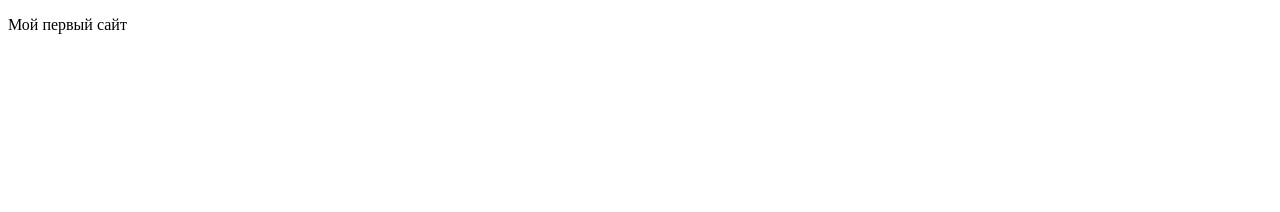
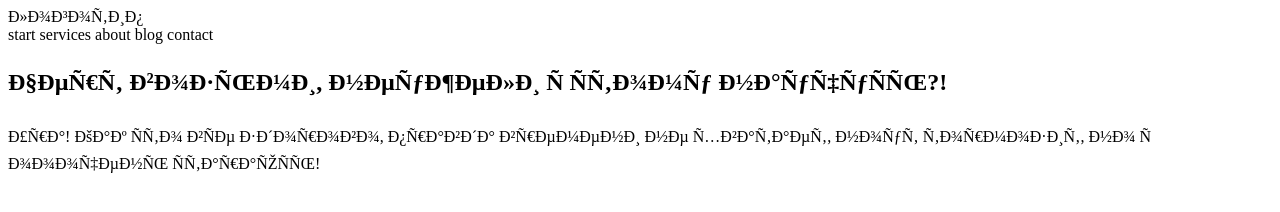
Before and after one commit to volga2021/-1, a plain HTML site: page index.html in a window 1280 px wide. Drawn offline with Linux system fonts and the light colour scheme.

Commit message:
добавлены теги и текст

```diff
--- a/index.html
+++ b/index.html
@@ -1,14 +1,32 @@
 <!DOCTYPE html>
 <html>
 
-<head>
-     <meta charset="utf-8">
-     <title>Мой первый сайт</title>
+  <head>
+    <meta charset=”UTF-8”>
+    <title>HTML структура документа</title>
+  </head>
 
-</head>
+  <body>
+    <header>
+      <div>логотип</div>
+      <nav>
+        <a>start</a>
 
-<body>
-     <p>Мой первый сайт</p>
-</body>
+        <a>services</a>
+
+        <a>about</a>
+
+        <a>blog</a>
+
+        <a>contact</a>
+      </nav>
+    </header>
+    <section>
+      <main>
+        <h1>Черт возьми, неужели я этому научусь?!</h1>
+        <p>Ура! Как это все здорово, правда времени не хватает, ноут тормозит, но я ооочень стараюсь!</p>
+      </main>
+    </section>
+  </body>
 
 </html>
```
